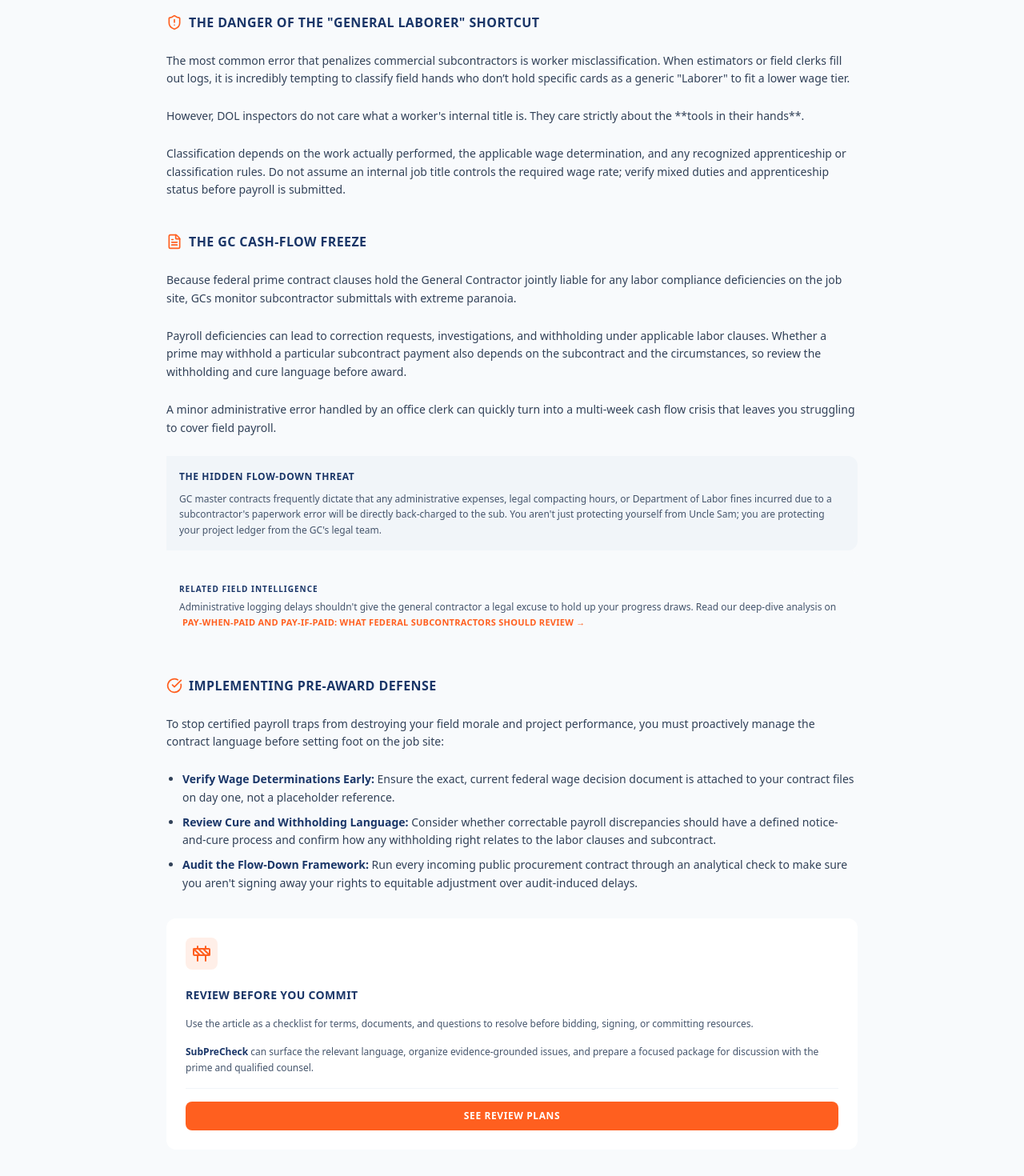
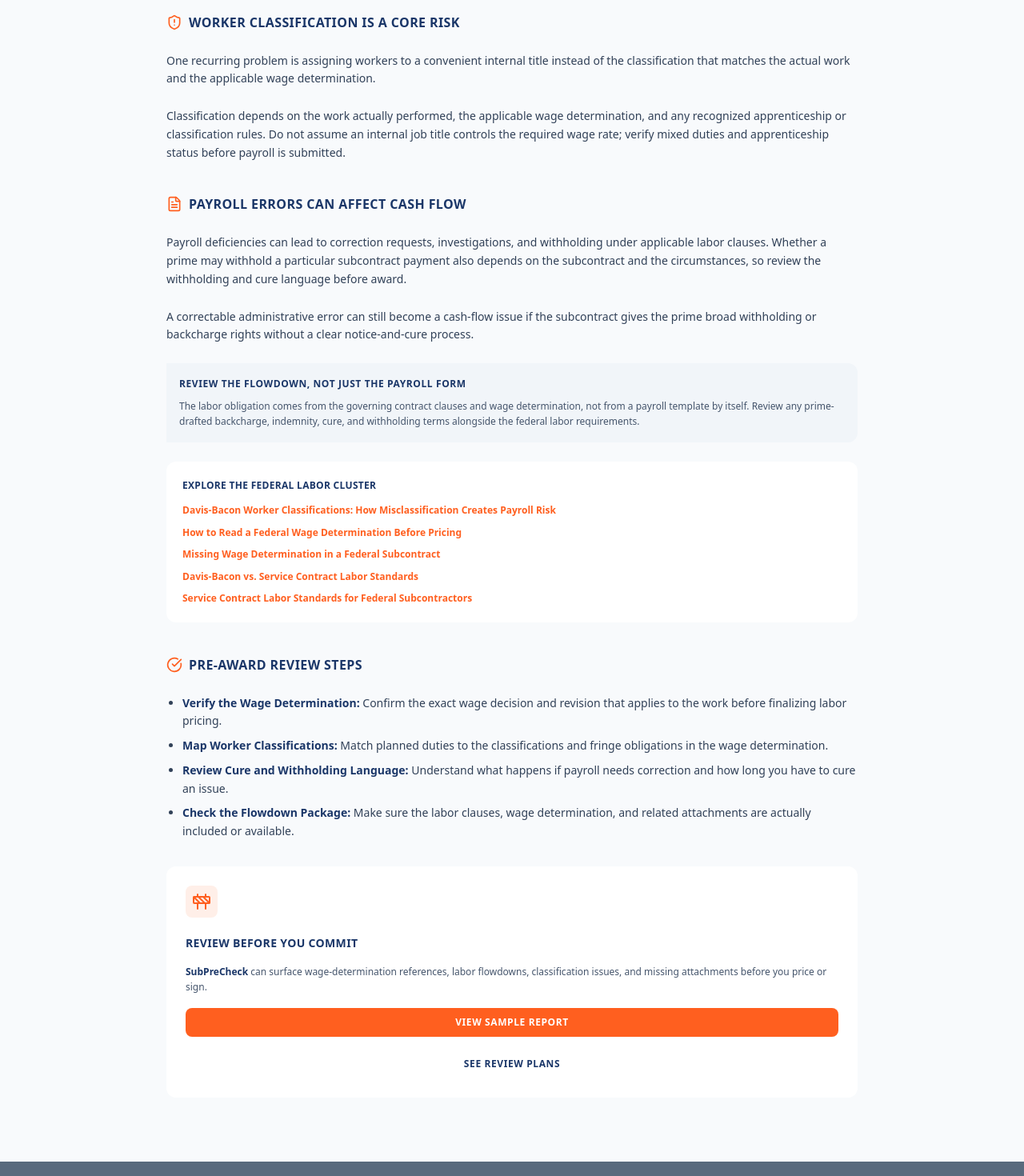
Before and after one commit to siricarsen-cmd/subshield, a Next.js app: page /blog/davis-bacon-certified-payroll-errors in a window 1280 px wide. Shown: the part 640-2110 px from the top of the page at 80% size. Built offline with nearby package versions, Linux system fonts and the light colour scheme; no server answers.

Commit message:
seo: add reciprocal links from Davis-Bacon pillar to labor cluster

```diff
--- a/app/blog/davis-bacon-certified-payroll-errors/page.tsx
+++ b/app/blog/davis-bacon-certified-payroll-errors/page.tsx
@@ -6,8 +6,6 @@ import { ShieldAlert, FileText, CheckCircle, ArrowLeft, Construction } from "luc
 export default function DavisBaconPayrollArticle() {
   return (
     <div className="min-h-screen bg-[#F8FAFC] text-slate-900 font-sans antialiased pb-20">
-
-      {/* Header Banner */}
       <div className="bg-[#1A3668] text-white py-16 px-4 sm:px-6 lg:px-8">
         <div className="max-w-4xl mx-auto space-y-4">
           <div className="flex flex-col gap-3 sm:flex-row sm:items-center sm:justify-between">
@@ -27,10 +25,7 @@ export default function DavisBaconPayrollArticle() {
         </div>
       </div>
 
-      {/* Main Content Layout */}
       <div className="max-w-4xl mx-auto px-4 sm:px-6 lg:px-8 pt-12 grid grid-cols-1 lg:grid-cols-3 gap-8">
-
-        {/* Article Body */}
         <div className="lg:col-span-2 space-y-6 text-sm text-slate-700 leading-relaxed font-medium">
           <p>
             When Davis-Bacon Related Acts requirements apply to a federal construction contract, the wage determination and labor clauses establish prevailing-wage, fringe, classification, and payroll obligations for covered workers. Confirm coverage and the actual wage determination before pricing the work.
@@ -40,89 +35,67 @@ export default function DavisBaconPayrollArticle() {
           </p>
 
           <h3 className="text-base font-black text-[#1A3668] uppercase tracking-wide pt-4 flex items-center gap-2">
-            <ShieldAlert className="w-5 h-5 text-[#FF5F1F]" /> The Danger of the "General Laborer" Shortcut
+            <ShieldAlert className="w-5 h-5 text-[#FF5F1F]" /> Worker Classification Is a Core Risk
           </h3>
           <p>
-            The most common error that penalizes commercial subcontractors is worker misclassification. When estimators or field clerks fill out logs, it is incredibly tempting to classify field hands who don’t hold specific cards as a generic "Laborer" to fit a lower wage tier.
-          </p>
-          <p>
-            However, DOL inspectors do not care what a worker's internal title is. They care strictly about the **tools in their hands**.
+            One recurring problem is assigning workers to a convenient internal title instead of the classification that matches the actual work and the applicable wage determination.
           </p>
           <p>
             Classification depends on the work actually performed, the applicable wage determination, and any recognized apprenticeship or classification rules. Do not assume an internal job title controls the required wage rate; verify mixed duties and apprenticeship status before payroll is submitted.
           </p>
 
           <h3 className="text-base font-black text-[#1A3668] uppercase tracking-wide pt-4 flex items-center gap-2">
-            <FileText className="w-5 h-5 text-[#FF5F1F]" /> The GC Cash-Flow Freeze
+            <FileText className="w-5 h-5 text-[#FF5F1F]" /> Payroll Errors Can Affect Cash Flow
           </h3>
-          <p>
-            Because federal prime contract clauses hold the General Contractor jointly liable for any labor compliance deficiencies on the job site, GCs monitor subcontractor submittals with extreme paranoia.
-          </p>
           <p>
             Payroll deficiencies can lead to correction requests, investigations, and withholding under applicable labor clauses. Whether a prime may withhold a particular subcontract payment also depends on the subcontract and the circumstances, so review the withholding and cure language before award.
           </p>
           <p>
-            A minor administrative error handled by an office clerk can quickly turn into a multi-week cash flow crisis that leaves you struggling to cover field payroll.
+            A correctable administrative error can still become a cash-flow issue if the subcontract gives the prime broad withholding or backcharge rights without a clear notice-and-cure process.
           </p>
 
           <div className="bg-slate-100 border-l-4 border-[#1A3668] p-4 rounded-r-xl space-y-2">
-            <h4 className="text-xs font-black text-[#1A3668] uppercase tracking-wider">The Hidden Flow-Down Threat</h4>
+            <h4 className="text-xs font-black text-[#1A3668] uppercase tracking-wider">Review the Flowdown, Not Just the Payroll Form</h4>
             <p className="text-xs text-slate-600 leading-relaxed">
-              GC master contracts frequently dictate that any administrative expenses, legal compacting hours, or Department of Labor fines incurred due to a subcontractor's paperwork error will be directly back-charged to the sub. You aren't just protecting yourself from Uncle Sam; you are protecting your project ledger from the GC's legal team.
+              The labor obligation comes from the governing contract clauses and wage determination, not from a payroll template by itself. Review any prime-drafted backcharge, indemnity, cure, and withholding terms alongside the federal labor requirements.
             </p>
           </div>
 
-          {/* Strategic Internal SEO Cross-Link */}
-          <div className="bg-slate-50 border-l-4 border-[#FF5F1F] p-4 my-6 rounded-r-xl">
-            <p className="text-[10px] font-black text-[#1A3668] uppercase tracking-widest">
-              Related Field Intelligence
-            </p>
-            <p className="text-xs text-slate-600 mt-1 leading-relaxed font-medium">
-              Administrative logging delays shouldn't give the general contractor a legal excuse to hold up your progress draws. Read our deep-dive analysis on
-              <a href="/blog/government-contracting-payment-traps" className="text-[#FF5F1F] font-black hover:underline inline-flex items-center gap-0.5 ml-1 uppercase tracking-wide text-[11px]">
-                Pay-When-Paid and Pay-If-Paid: What Federal Subcontractors Should Review →
-              </a>
-            </p>
+          <div className="bg-white border border-slate-200 rounded-xl p-5 space-y-3 shadow-sm">
+            <h3 className="text-xs font-black text-[#1A3668] uppercase tracking-wide">Explore the Federal Labor Cluster</h3>
+            <ul className="space-y-2 text-xs">
+              <li><a href="/blog/davis-bacon-worker-classification" className="text-[#FF5F1F] font-bold hover:underline">Davis-Bacon Worker Classifications: How Misclassification Creates Payroll Risk</a></li>
+              <li><a href="/blog/how-to-read-federal-wage-determination" className="text-[#FF5F1F] font-bold hover:underline">How to Read a Federal Wage Determination Before Pricing</a></li>
+              <li><a href="/blog/missing-wage-determination-federal-subcontract" className="text-[#FF5F1F] font-bold hover:underline">Missing Wage Determination in a Federal Subcontract</a></li>
+              <li><a href="/blog/davis-bacon-vs-service-contract-labor-standards" className="text-[#FF5F1F] font-bold hover:underline">Davis-Bacon vs. Service Contract Labor Standards</a></li>
+              <li><a href="/blog/service-contract-labor-standards-subcontractors" className="text-[#FF5F1F] font-bold hover:underline">Service Contract Labor Standards for Federal Subcontractors</a></li>
+            </ul>
           </div>
 
           <h3 className="text-base font-black text-[#1A3668] uppercase tracking-wide pt-4 flex items-center gap-2">
-            <CheckCircle className="w-5 h-5 text-[#FF5F1F]" /> Implementing Pre-Award Defense
+            <CheckCircle className="w-5 h-5 text-[#FF5F1F]" /> Pre-Award Review Steps
           </h3>
-          <p>
-            To stop certified payroll traps from destroying your field morale and project performance, you must proactively manage the contract language before setting foot on the job site:
-          </p>
           <ul className="list-disc pl-5 space-y-2">
-            <li><strong className="text-[#1A3668]">Verify Wage Determinations Early:</strong> Ensure the exact, current federal wage decision document is attached to your contract files on day one, not a placeholder reference.</li>
-            <li><strong className="text-[#1A3668]">Review Cure and Withholding Language:</strong> Consider whether correctable payroll discrepancies should have a defined notice-and-cure process and confirm how any withholding right relates to the labor clauses and subcontract.</li>
-            <li><strong className="text-[#1A3668]">Audit the Flow-Down Framework:</strong> Run every incoming public procurement contract through an analytical check to make sure you aren't signing away your rights to equitable adjustment over audit-induced delays.</li>
+            <li><strong className="text-[#1A3668]">Verify the Wage Determination:</strong> Confirm the exact wage decision and revision that applies to the work before finalizing labor pricing.</li>
+            <li><strong className="text-[#1A3668]">Map Worker Classifications:</strong> Match planned duties to the classifications and fringe obligations in the wage determination.</li>
+            <li><strong className="text-[#1A3668]">Review Cure and Withholding Language:</strong> Understand what happens if payroll needs correction and how long you have to cure an issue.</li>
+            <li><strong className="text-[#1A3668]">Check the Flowdown Package:</strong> Make sure the labor clauses, wage determination, and related attachments are actually included or available.</li>
           </ul>
         </div>
 
-        {/* Dynamic Sidebar CTA */}
         <div className="space-y-6">
           <div className="bg-white border-2 border-[#FF5F1F] rounded-xl p-6 shadow-md space-y-4 sticky top-6">
             <div className="p-2 bg-[#FF5F1F]/10 rounded-lg text-[#FF5F1F] inline-block">
               <Construction className="w-6 h-6" />
             </div>
-            <h4 className="text-sm font-black text-[#1A3668] uppercase tracking-wide">
-              Review Before You Commit
-            </h4>
+            <h4 className="text-sm font-black text-[#1A3668] uppercase tracking-wide">Review Before You Commit</h4>
             <p className="text-xs text-slate-600 leading-relaxed font-medium">
-              Use the article as a checklist for terms, documents, and questions to resolve before bidding, signing, or committing resources.
+              <strong className="text-[#1A3668]">SubPreCheck</strong> can surface wage-determination references, labor flowdowns, classification issues, and missing attachments before you price or sign.
             </p>
-            <p className="text-xs text-slate-600 leading-relaxed font-medium">
-              <strong className="text-[#1A3668]">SubPreCheck</strong> can surface the relevant language, organize evidence-grounded issues, and prepare a focused package for discussion with the prime and qualified counsel.
-            </p>
-            <hr className="border-slate-100" />
-            <a
-              href="/pricing"
-              className="block w-full py-2.5 text-center text-xs font-black uppercase tracking-wider text-white bg-[#FF5F1F] hover:bg-[#E04F1A] rounded-lg transition shadow-sm"
-            >
-              See Review Plans
-            </a>
+            <a href="/sample-report" className="block w-full py-2.5 text-center text-xs font-black uppercase tracking-wider text-white bg-[#FF5F1F] hover:bg-[#E04F1A] rounded-lg transition shadow-sm">View Sample Report</a>
+            <a href="/pricing" className="block w-full py-2.5 text-center text-xs font-black uppercase tracking-wider text-[#1A3668] border border-slate-200 hover:border-[#FF5F1F] rounded-lg transition">See Review Plans</a>
           </div>
         </div>
-
       </div>
     </div>
   );
```
